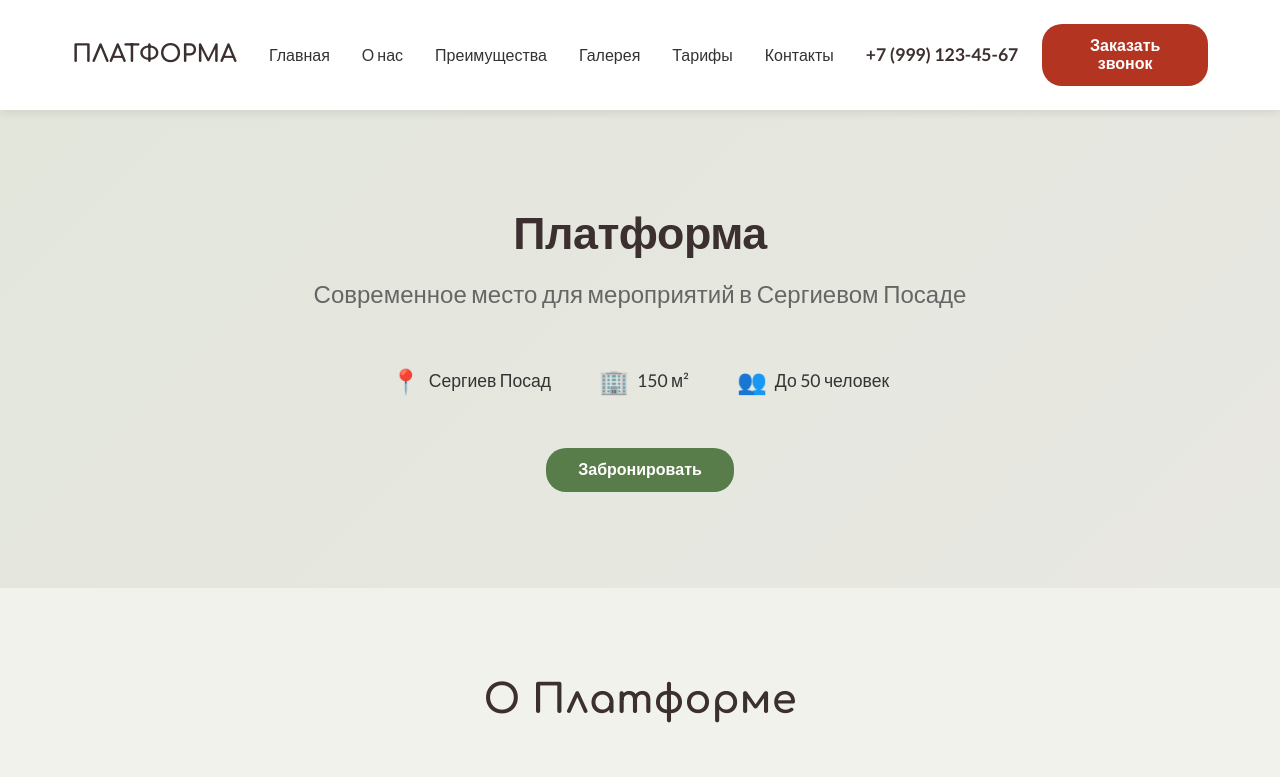
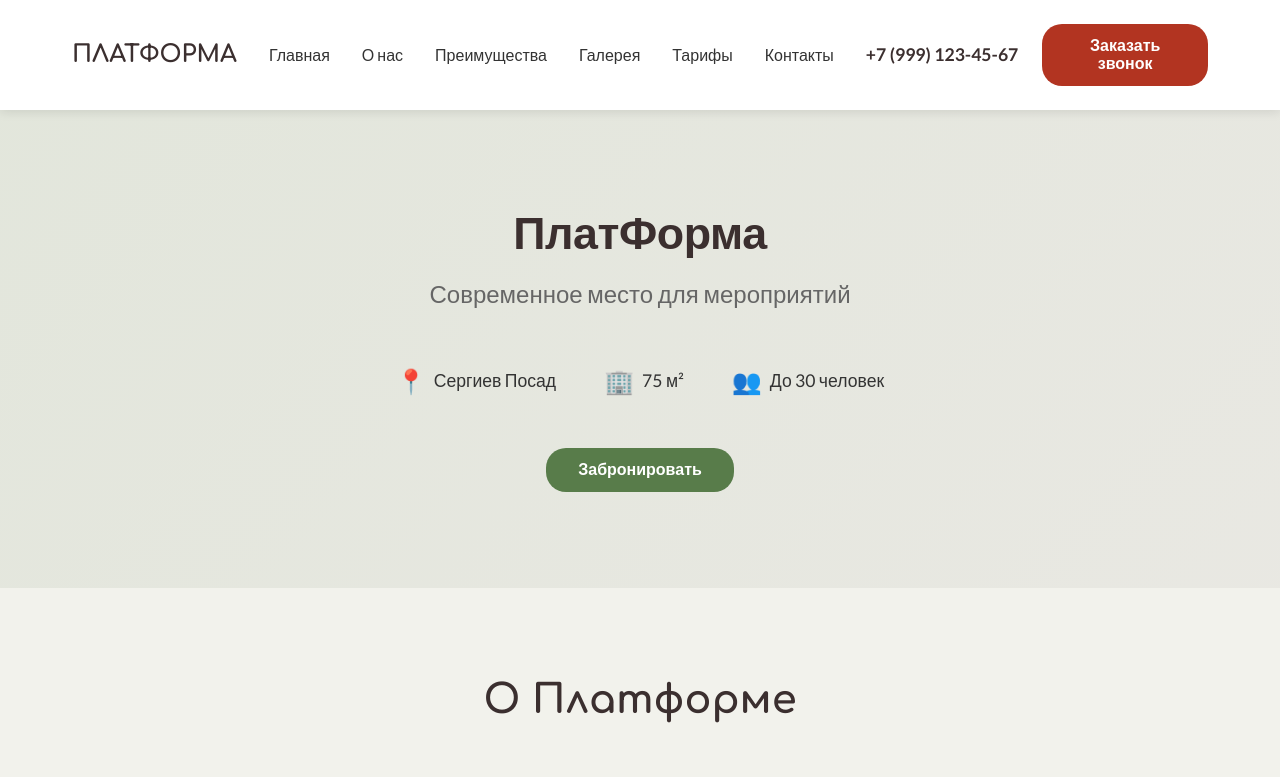
Before and after one commit to antonbear/platforma-wibsite, a website: page index.html in a window 1280 px wide. Shown: the top 777 px of the page. Drawn offline with Linux system fonts and the light colour scheme.

```diff
--- a/index.html
+++ b/index.html
@@ -40,8 +40,8 @@
     <section id="home" class="hero">
         <div class="container">
             <div class="hero-content">
-                <h1>Платформа</h1>
-                <p class="hero-subtitle">Современное место для мероприятий в Сергиевом Посаде</p>
+                <h1>ПлатФорма</h1>
+                <p class="hero-subtitle">Современное место для мероприятий</p>
                 <div class="hero-features">
                     <div class="feature-item">
                         <span class="feature-icon">📍</span>
@@ -49,11 +49,11 @@
                     </div>
                     <div class="feature-item">
                         <span class="feature-icon">🏢</span>
-                        <span>150 м²</span>
+                        <span>75 м²</span>
                     </div>
                     <div class="feature-item">
                         <span class="feature-icon">👥</span>
-                        <span>До 50 человек</span>
+                        <span>До 30 человек</span>
                     </div>
                 </div>
                 <button class="btn-primary" id="bookBtn">Забронировать</button>
--- a/script.js
+++ b/script.js
@@ -65,11 +65,13 @@
             // Получаем данные из формы
             const name = form.querySelector('input[type="text"]').value;
             const phone = form.querySelector('input[type="tel"]').value;
+            const comment = form.querySelector('textarea').value;
 
             // Формируем данные для отправки
             const data = {
                 phoneNumber: phone,
-                name: name
+                name: name,
+                comment: comment || null  // Отправляем null если комментарий пустой
             };
 
             // Определяем URL API в зависимости от окружения
```
